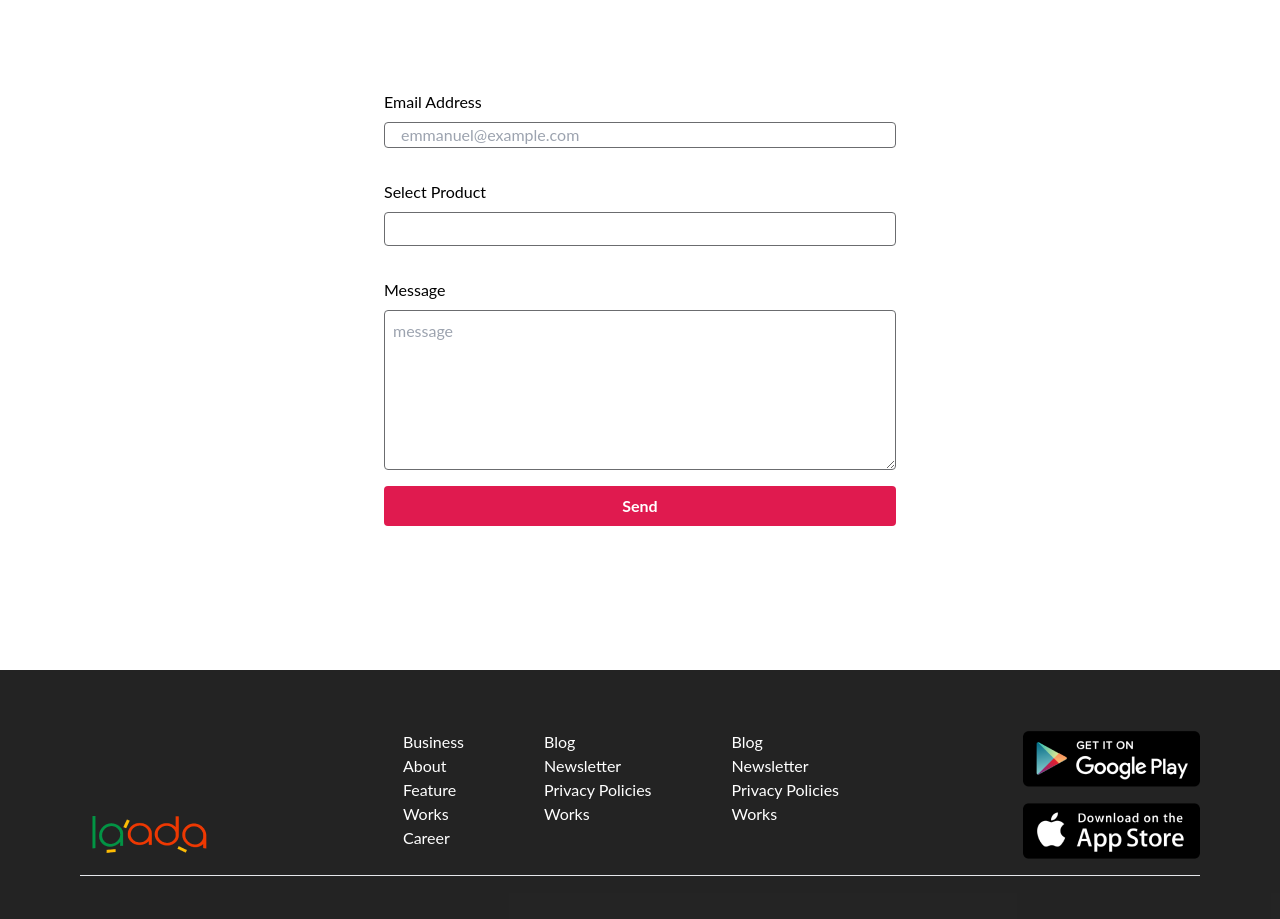
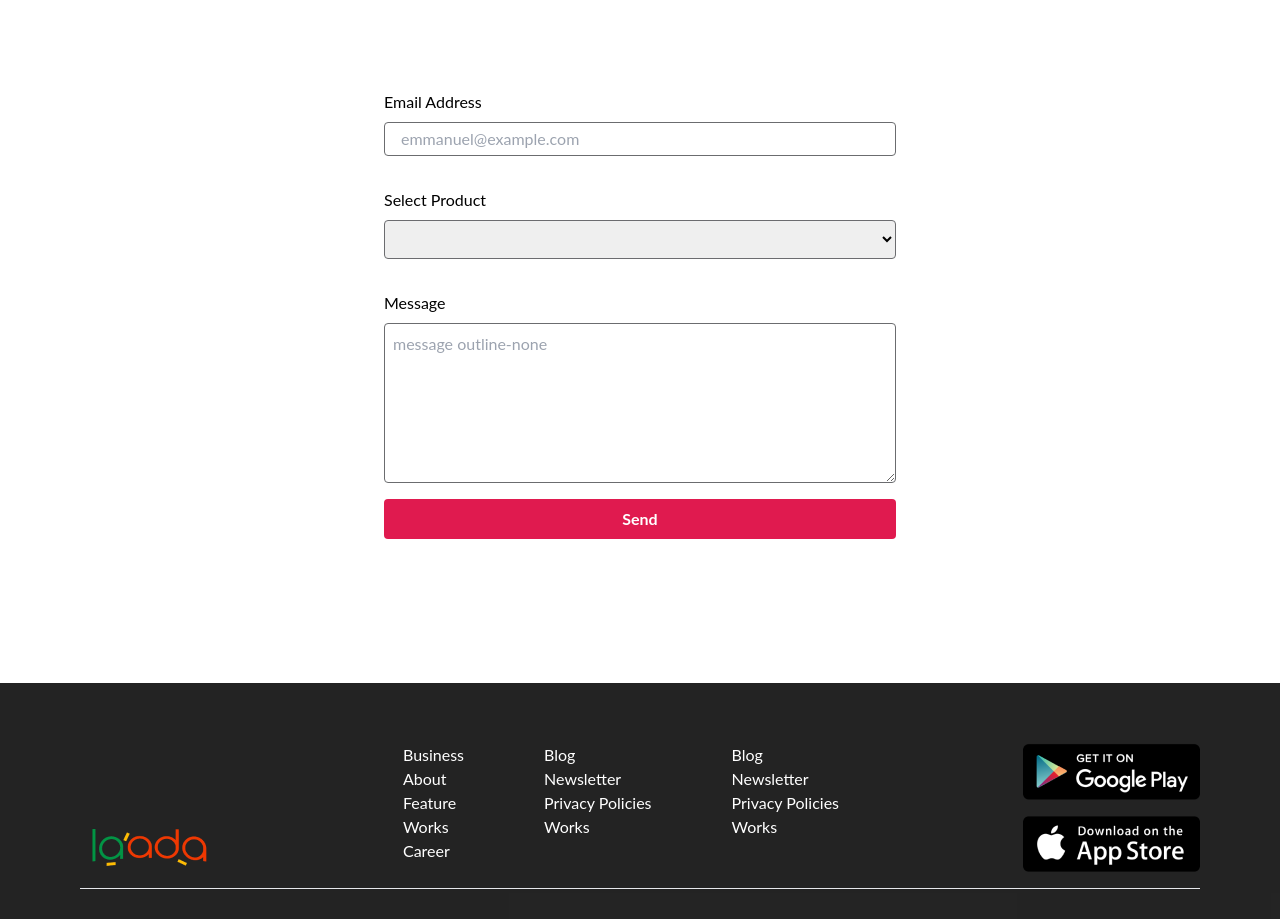
Before and after one commit to dettah/laada, a React (Vite) app: page /advert in a window 1280 px wide. Shown: the part 1140-2059 px from the top of the page. Built offline with nearby package versions, Linux system fonts and the light colour scheme.

Commit message:
worked on advert form

```diff
--- a/src/pages/Advertise.jsx
+++ b/src/pages/Advertise.jsx
@@ -22,17 +22,32 @@ const Advertise = () => {
       <div className='w-[40%] m-auto flex justify-center '>
         <form action="" className='flex justify-start flex-col items-start w-full '>
           <label className='mb-2'>Email Address</label>
-          <input type="email" placeholder='emmanuel@example.com' className='border border-[#6B6C6F] mb-8 px-4 rounded w-full' />
+          <input type="email" placeholder='emmanuel@example.com' className='border outline-none border-[#6B6C6F] py-1 mb-8 px-4 rounded w-full' />
 
           <label className='mb-2'>Select Product</label>
-          <input type="dropdown" className='border py-1  border-[#6B6C6F] rounded w-full mb-8 ' />
+
+          {/*  */}
+
+          <select name="languages" id="lang" className='border py-2 border-[#6B6C6F] rounded w-full mb-8 outline-none px-3 '>
+            <option value="blank"></option>
+            <option value="item1">Advert item one</option>
+            <option value="item2">Advert item two</option>
+            <option value="item3">Advert item three</option>
+            <option value="item4">Advert item four</option>
+          </select>
+
+          {/*  */}
+
+
+
+
 
           <label className='mb-2'>Message</label>
           {/* <textarea placeholder='Message...' className='border border-[#6B6C6F] rounded' /> */}
 
           <textarea
             className=" border border-[#6B6C6F] rounded p-2 h-40 mb-4 w-full"
-            placeholder="message"></textarea>
+            placeholder="message outline-none "></textarea>
 
           <button className='bg-[#E01A4F] text-white rounded py-2 font-bold w-full '>Send</button>
 
```
